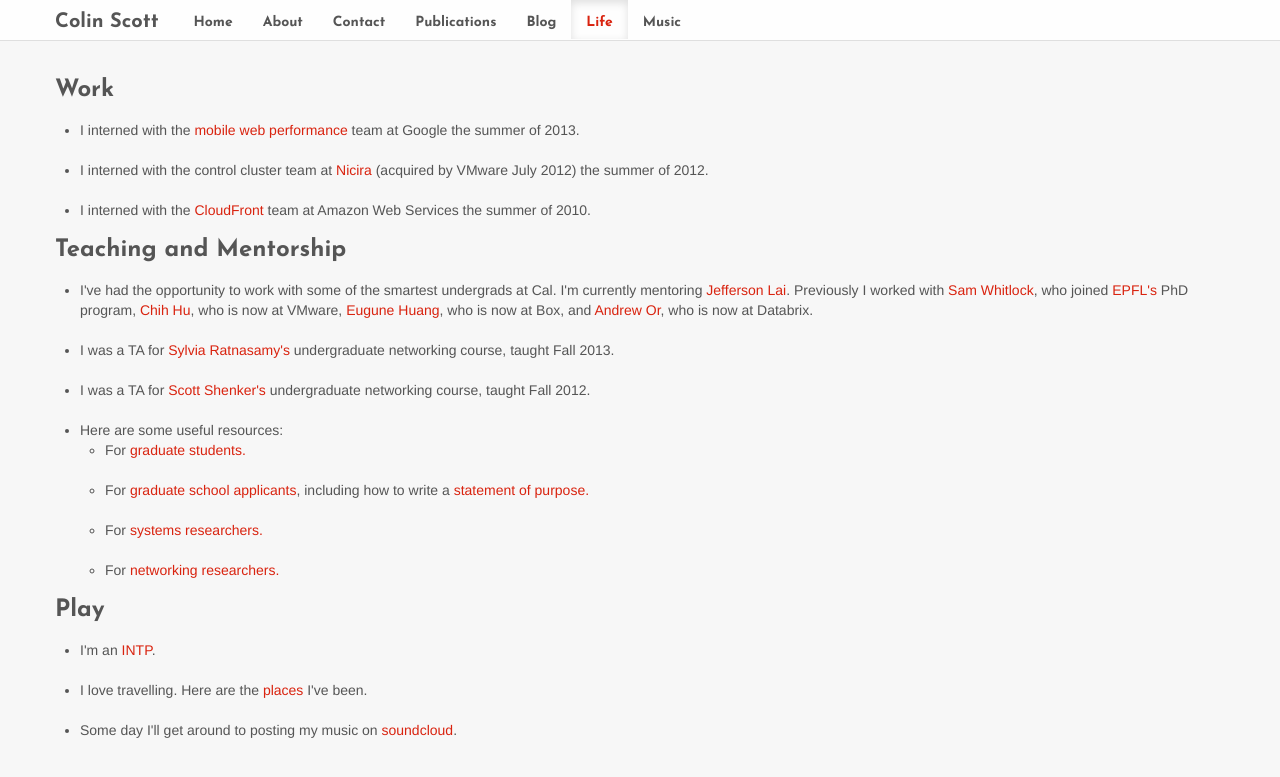
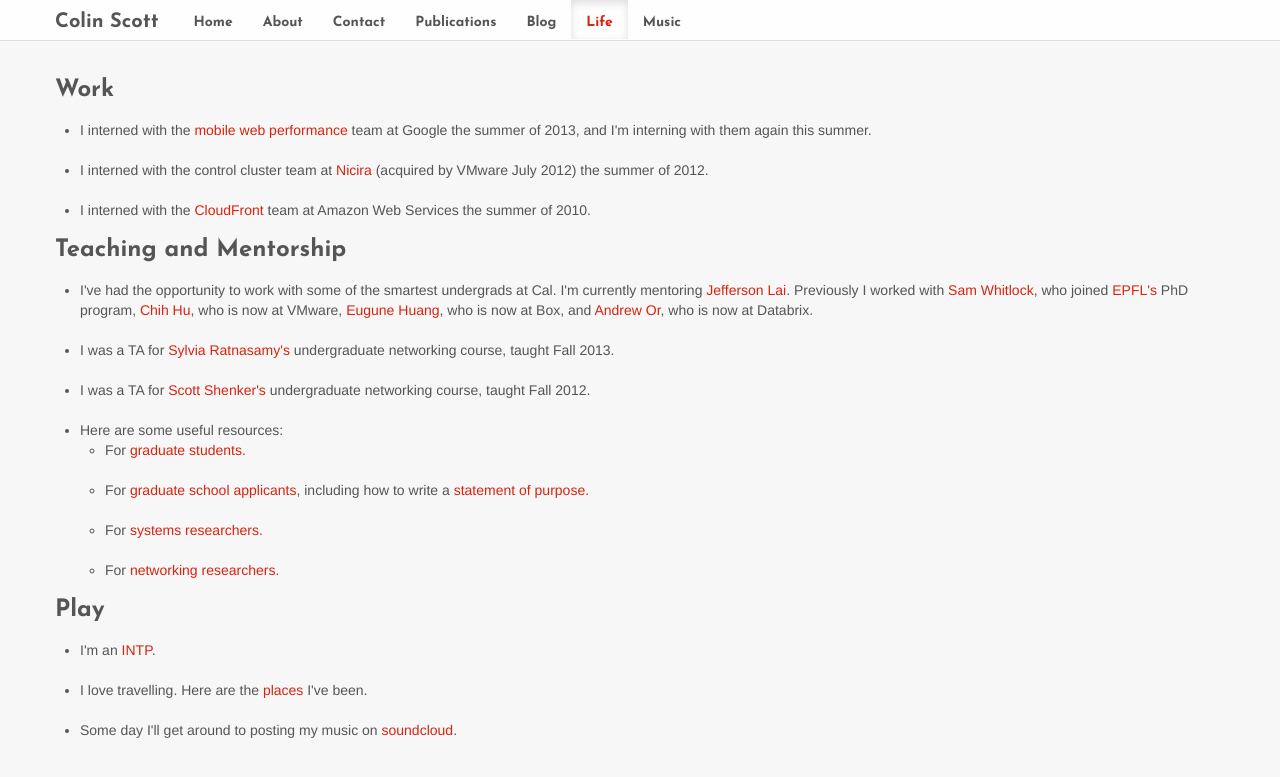
Before and after one commit to colin-scott/personal_website, a Jekyll site: the page built from life.html, in a window 1280 px wide. Shown: the top 777 px of the page. Built offline with Jekyll 4.4.1, drawn with Linux system fonts in a browser that asks for light colours; Markdown is read by kramdown in place of the engine named in the settings.

Commit message:
add google internship

```diff
--- a/life.html
+++ b/life.html
@@ -10,7 +10,7 @@ description: Random Tidbits
 <li>
   I interned with the
   <a href=http://matt-welsh.blogspot.com/2011/05/what-im-working-on-at-google-making.html>mobile web performance</a> team at
-  Google the summer of 2013.
+  Google the summer of 2013, and I'm interning with them again this summer.
 </li>
 <br />
 <li>
```
